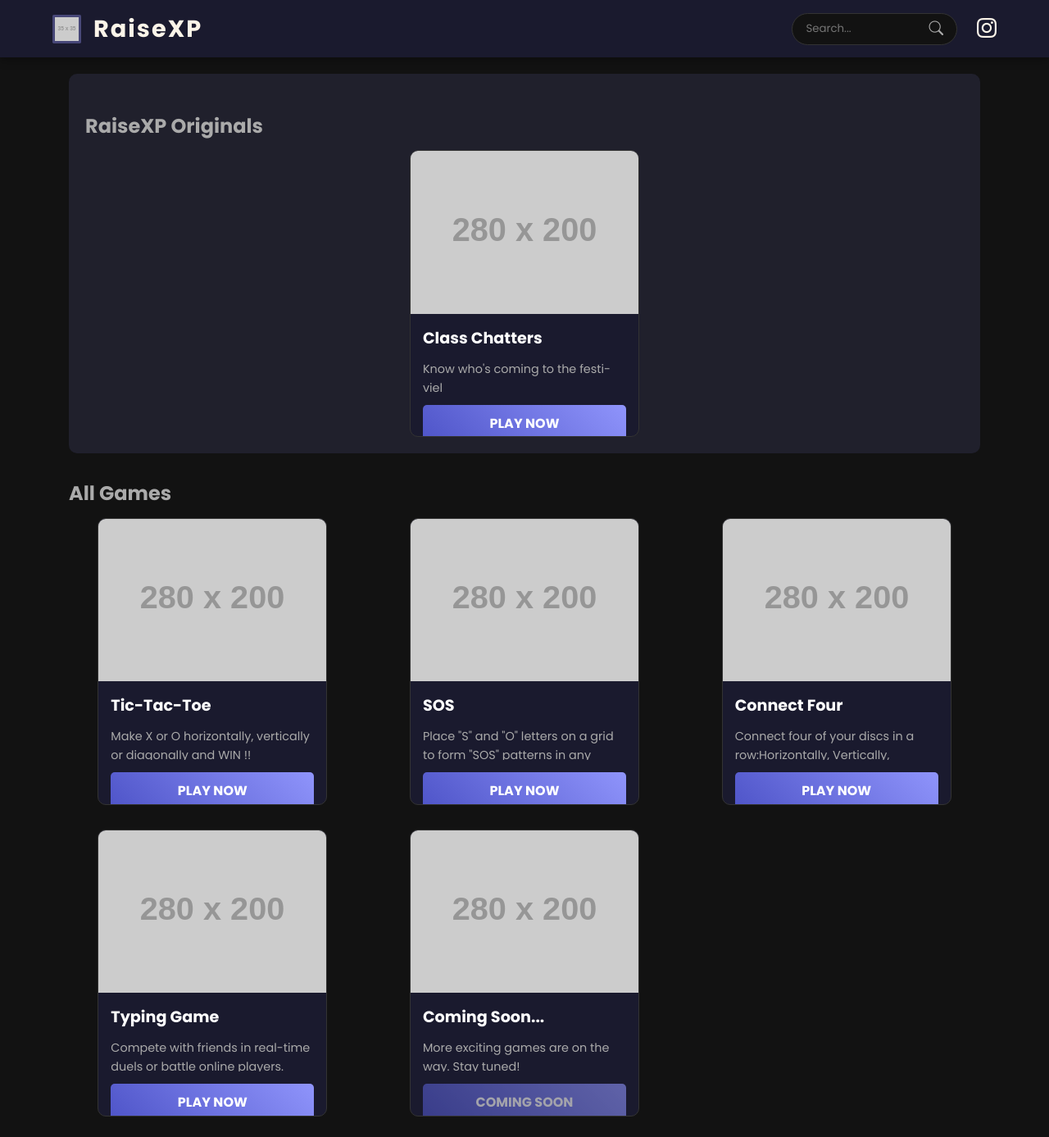
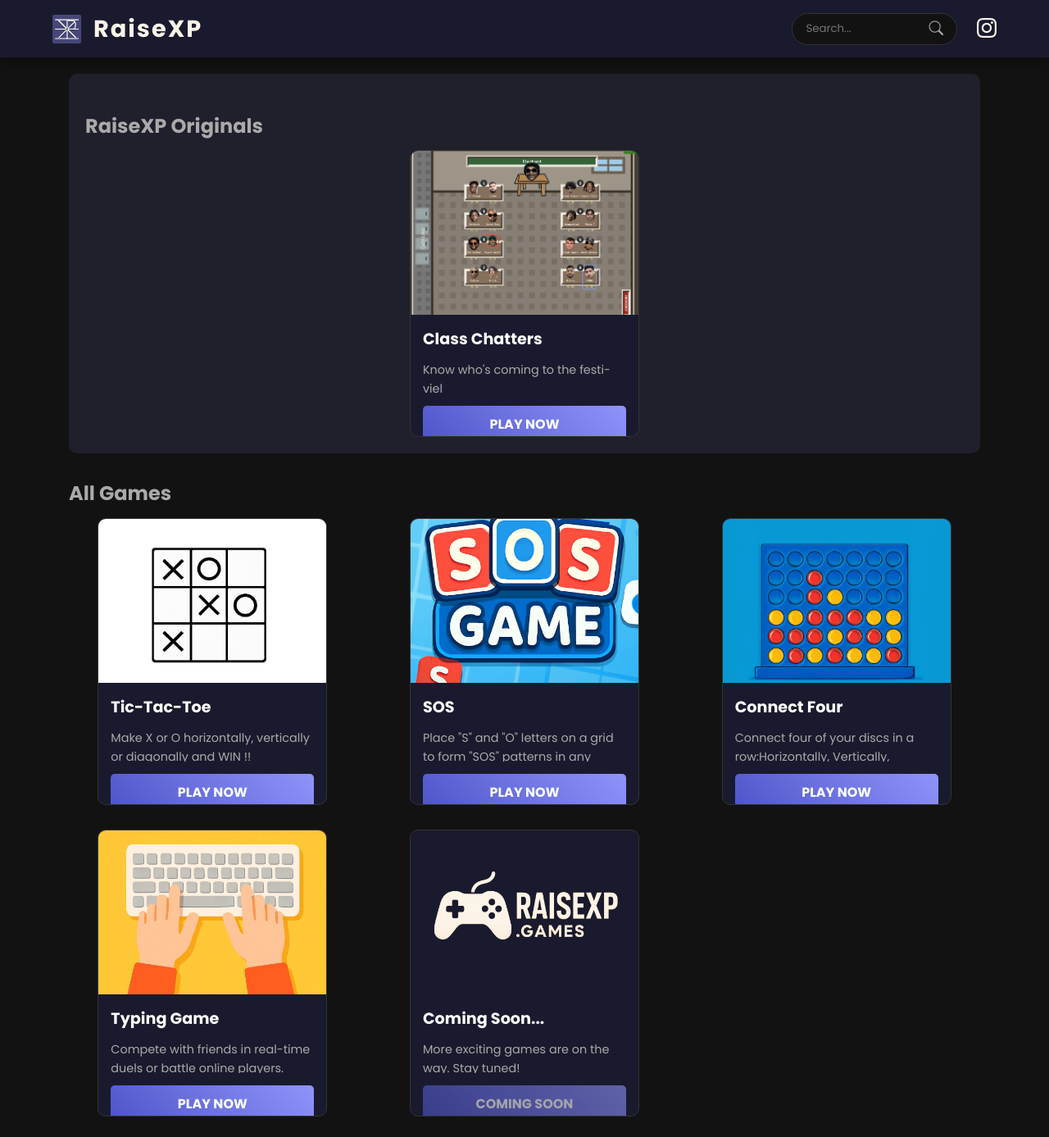
Before and after one commit to XP-25/Home, a website: page home.html in a window 1280 px wide. Shown: the top 1387 px of the page at 82% size. Drawn offline with nearby package versions, Linux system fonts and the light colour scheme; placeholder pictures from the web are drawn by us.

Commit message:
Update home.html

```diff
--- a/home.html
+++ b/home.html
@@ -314,7 +314,7 @@
 <body>
     <header class="header">
         <div class="logo" onclick="location.reload()">
-            <img src="https://placehold.co/35x35/474778/ffffff?text=R" alt="RaiseXP-Logo">
+            <img src="HP/logo.svg" alt="RaiseXP-Logo">
             <h1 class="site-title">RaiseXP</h1>
         </div>
         <div class="nav-actions">
@@ -334,7 +334,7 @@
             <h2 class="section-header">RaiseXP Originals</h2>
             <div class="game-grid">
                 <div class="game-card">
-                    <img src="https://placehold.co/280x200/121212/ffffff?text=Class+Chatters" alt="Class_Chatters" class="game-image">
+                    <img src="originals_class_chatters/game.png" alt="Class_Chatters" class="game-image">
                     <div class="game-info">
                         <h3 class="game-title">Class Chatters</h3>
                         <p class="game-description">Know who's coming to the festi-viel</p>
@@ -350,7 +350,7 @@
             <div class="game-grid">
                 <!-- Tic-Tac-Toe Card -->
                 <div class="game-card">
-                    <img src="https://placehold.co/280x200/121212/8f94fb?text=Tic-Tac-Toe" alt="Tic-Tac-Toe" class="game-image">
+                    <img src="HP/toe.webp" alt="Tic-Tac-Toe" class="game-image">
                     <div class="game-info">
                         <h3 class="game-title">Tic-Tac-Toe</h3>
                         <p class="game-description">Make X or O horizontally, vertically or diagonally and WIN !!</p>
@@ -359,7 +359,7 @@
                 </div>
                 <!-- SOS Card-->
                 <div class="game-card">
-                    <img src="https://placehold.co/280x200/121212/8f94fb?text=SOS" alt="SOS" class="game-image">
+                    <img src="HP/sos.webp" alt="SOS" class="game-image">
                     <div class="game-info">
                         <h3 class="game-title">SOS</h3>
                         <p class="game-description">Place "S" and "O" letters on a grid to form "SOS" patterns in any direction</p>
@@ -368,7 +368,7 @@
                 </div>
                 <!-- Connect Four-->
                 <div class="game-card">
-                    <img src="https://placehold.co/280x200/121212/8f94fb?text=Connect+Four" alt="ConnectFour" class="game-image">
+                    <img src="HP/connect.webp" alt="ConnectFour" class="game-image">
                     <div class="game-info">
                         <h3 class="game-title">Connect Four</h3>
                         <p class="game-description">Connect four of your discs in a row:Horizontally, Vertically, Diagonally</p>
@@ -377,7 +377,7 @@
                 </div>
                 <!-- typing-game-->
                 <div class="game-card">
-                    <img src="https://placehold.co/280x200/121212/8f94fb?text=Typing+Game" alt="Typing Game" class="game-image">
+                    <img src="HP/type.webp" alt="Typing Game" class="game-image">
                     <div class="game-info">
                         <h3 class="game-title">Typing Game</h3>
                         <p class="game-description">Compete with friends in real-time duels or battle online players.</p>
@@ -386,7 +386,7 @@
                 </div>
                 <!-- Coming Soon -->
                 <div class="game-card">
-                    <img src="https://placehold.co/280x200/121212/aaaaaa?text=Coming+Soon" alt="Coming Soon" class="game-image">
+                    <img src="HP/logo.webp" alt="Coming Soon" class="game-image">
                     <div class="game-info">
                         <h3 class="game-title">Coming Soon...</h3>
                         <p class="game-description">More exciting games are on the way. Stay tuned!</p>
```
